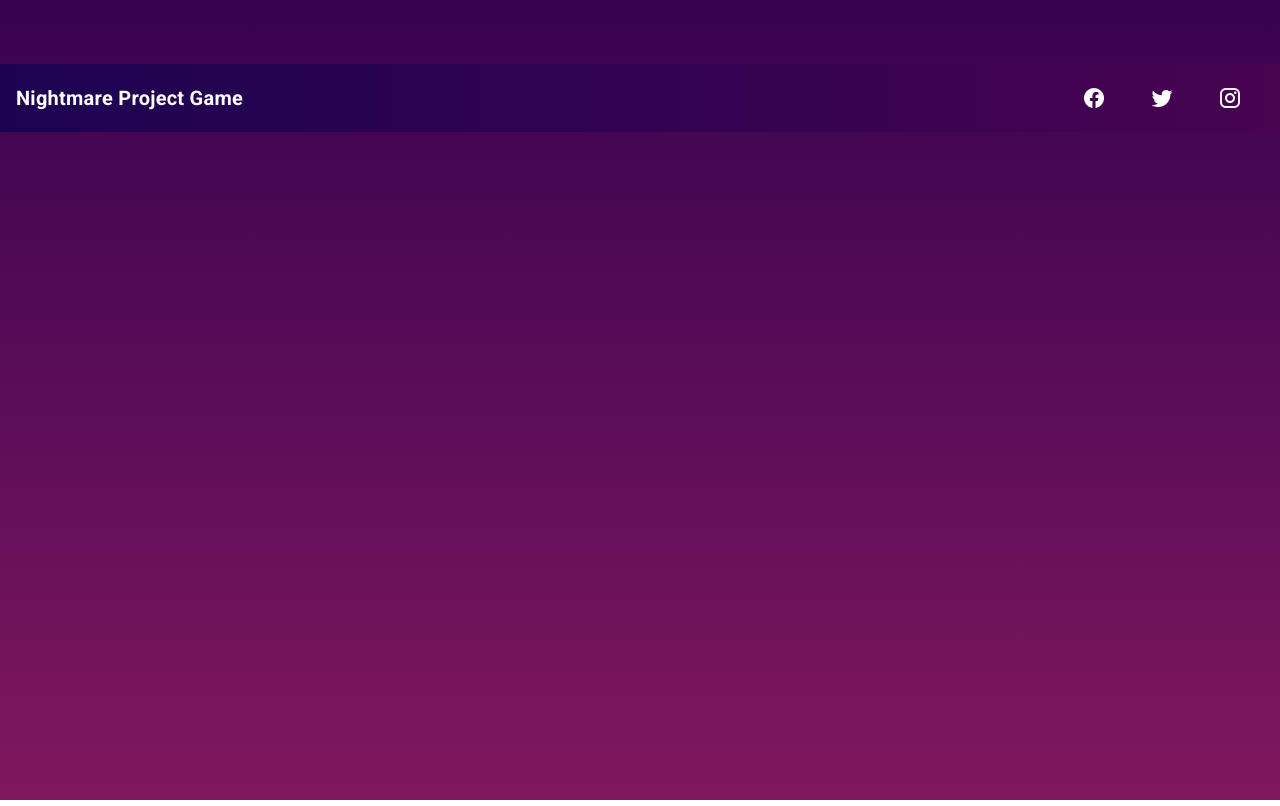
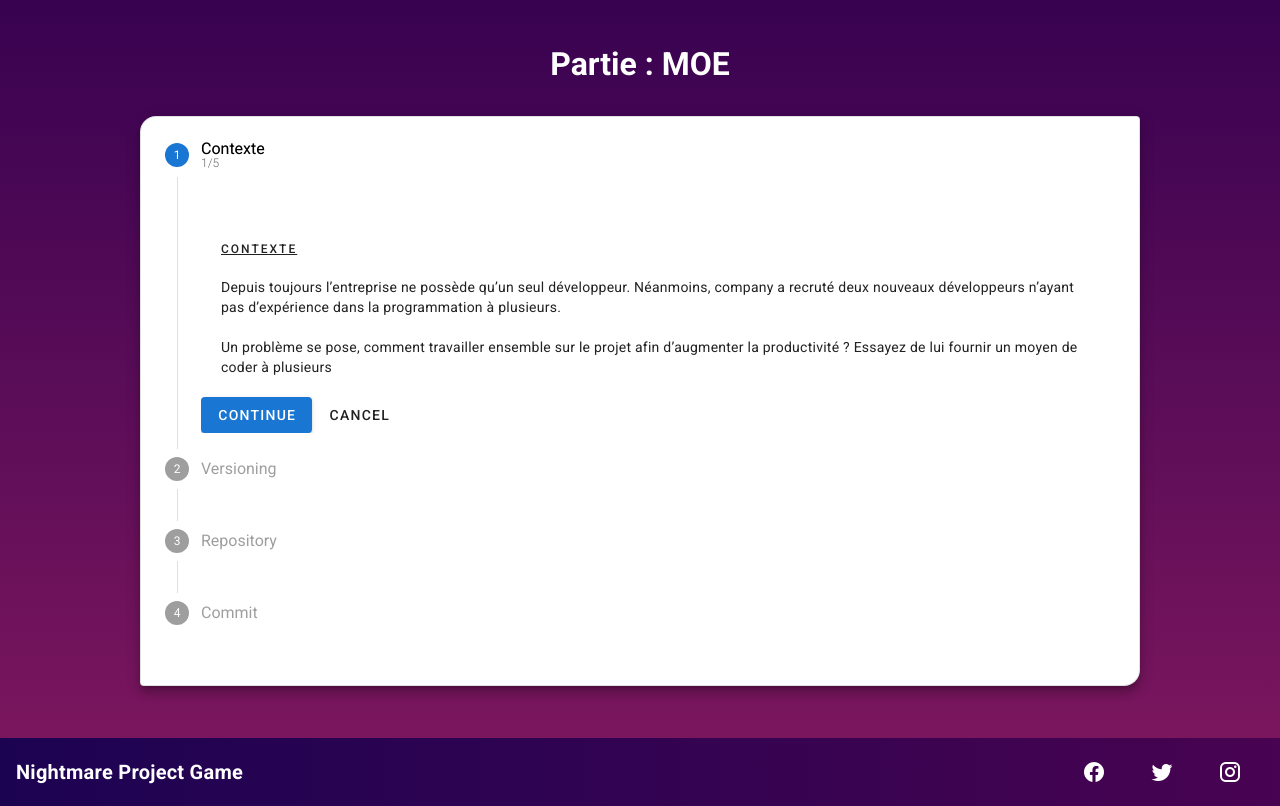
Before and after one commit to SammyMERAZGA/ProjectCircle, a Vue app: page /play/moe in a window 1280 px wide. Built offline with nearby package versions, Linux system fonts and the light colour scheme.

Commit message:
init moe page

```diff
--- a/src/router/index.ts
+++ b/src/router/index.ts
@@ -3,6 +3,7 @@ import VueRouter, { RouteConfig } from "vue-router";
 import Landing from "@/views/Landing/Landing.vue";
 import Home from "@/views/Home/Home.vue";
 import Context from "@/views/Context/Context.vue";
+import Moe from "@/views/Moe/Moe.vue";
 
 Vue.use(VueRouter);
 
@@ -22,6 +23,11 @@ const routes: Array<RouteConfig> = [
     name: "Context",
     component: Context,
   },
+  {
+    path: "/play/moe",
+    name: "Moe",
+    component: Moe,
+  },
 ];
 
 const router = new VueRouter({
--- /dev/null
+++ b/src/views/Moe/Moe.vue
@@ -0,0 +1,86 @@
+<template>
+  <div>
+    <h1 class="white--text text-center mt-10 mb-10">Partie : MOE</h1>
+    <!-- <v-card class="mx-auto mb-15" max-width="1000" elevation="8" shaped outlined>
+      <h4 class="overline text-decoration-underline mt-10 mb-3 ml-15">Contexte</h4>
+      <p class="body-2 mb-5 ml-15 mr-15">
+        Depuis toujours l’entreprise ne possède qu’un seul développeur. Néanmoins, company a recruté deux nouveaux
+        développeurs n’ayant pas d’expérience dans la programmation à plusieurs.
+      </p>
+      <p class="body-2 mb-5 ml-15 mr-15">
+        Un problème se pose, comment travailler ensemble sur le projet afin d’augmenter la productivité ? Essayez de lui
+        fournir un moyen de coder à plusieurs
+      </p>
+    </v-card> -->
+    <v-row align="center" justify="center">
+      <v-stepper v-model="e6" vertical width="1000" elevation="8" shaped outlined>
+        <!-- Context 1/5 -->
+        <v-stepper-step :complete="e6 > 1" step="1">
+          Contexte
+          <small>1/5</small>
+        </v-stepper-step>
+        <v-stepper-content step="1">
+          <h4 class="overline text-decoration-underline mt-10 mb-3 ml-5">Contexte</h4>
+          <p class="body-2 mb-5 ml-5 mr-5">
+            Depuis toujours l’entreprise ne possède qu’un seul développeur. Néanmoins, company a recruté deux nouveaux
+            développeurs n’ayant pas d’expérience dans la programmation à plusieurs.
+          </p>
+          <p class="body-2 mb-5 ml-5 mr-5">
+            Un problème se pose, comment travailler ensemble sur le projet afin d’augmenter la productivité ? Essayez de
+            lui fournir un moyen de coder à plusieurs
+          </p>
+          <v-btn color="primary" @click="e6 = 2"> Continue </v-btn>
+          <v-btn text> Cancel </v-btn>
+        </v-stepper-content>
+        <!-- Context 2/5 -->
+        <v-stepper-step :complete="e6 > 2" step="2"> Versioning </v-stepper-step>
+
+        <v-stepper-content step="2">
+          <p class="body-2 mb-5 ml-5 mr-5">
+            DMhh… Coder à plusieurs via git semble être une bonne solution, Connaissez-vous le versioning ?
+          </p>
+          <p class="body-2 mb-5 ml-5 mr-5">
+            C’est un système de contrôle de version qui va gérer les changements apportés à un code source au fil du
+            temps. Quelle estr la premère étape ?
+          </p>
+          <v-btn color="primary" @click="e6 = 3"> Continue </v-btn>
+          <v-btn text> Cancel </v-btn>
+        </v-stepper-content>
+
+        <v-stepper-step :complete="e6 > 3" step="3"> Repository </v-stepper-step>
+
+        <v-stepper-content step="3">
+          <p class="body-2 mb-5 ml-5 mr-5">
+            En voilà une bonne idée ! Utilisez git init, vous verrez que git a créé un dossier caché nommé .git qui
+            enregistrera les informations sur votre projet ainsi que vos fichiers. Créé les branches pour chaque
+            développeur git branch nomDeMaBranche
+          </p>
+          <p class="body-2 mb-5 ml-5 mr-5">
+            et faire un git checkout nomDeMaBranche afin de se mettre sur la branche en question Maintenant nous allons
+            faire le premier commit ! Quelle commande utiliser selon vous ?
+          </p>
+          <v-btn color="primary" @click="e6 = 4"> Continue </v-btn>
+          <v-btn text> Cancel </v-btn>
+        </v-stepper-content>
+
+        <v-stepper-step step="4"> Commit </v-stepper-step>
+        <v-stepper-content step="4">
+          <h4 class="overline text-decoration-underline mt-10 mb-3 ml-5">Commit</h4>
+          <p class="body-2 mb-5 ml-5 mr-5">
+            Et oui ! Avant même de comit il faut savoir quel fichiers nous voulons pousser vers le répository, utiliser
+            git add nom_fichier pour prendre en compte la modification du fichier.
+          </p>
+          <p class="body-2 mb-5 ml-5 mr-5">
+            Un problème se pose, comment travailler ensemble sur le projet afin d’augmenter la productivité ? Essayez de
+            lui fournir un moyen de coder à plusieurs
+          </p>
+          <v-btn color="primary" @click="e6 = 1"> Continue </v-btn>
+          <v-btn text> Cancel </v-btn>
+        </v-stepper-content>
+      </v-stepper>
+    </v-row>
+  </div>
+</template>
+
+<script lang="ts" src="./index.ts"></script>
+<style scoped lang="scss" src="./style.scss"></style>
--- /dev/null
+++ b/src/views/Moe/index.ts
@@ -0,0 +1,7 @@
+import Vue from "vue";
+import { Component } from "vue-property-decorator";
+
+@Component
+export default class Context extends Vue {
+    e6= 1
+}
```
Also changed, not shown: src/views/Moe/style.scss (added), 2 other files (tests, documents, lock files or other folders).
